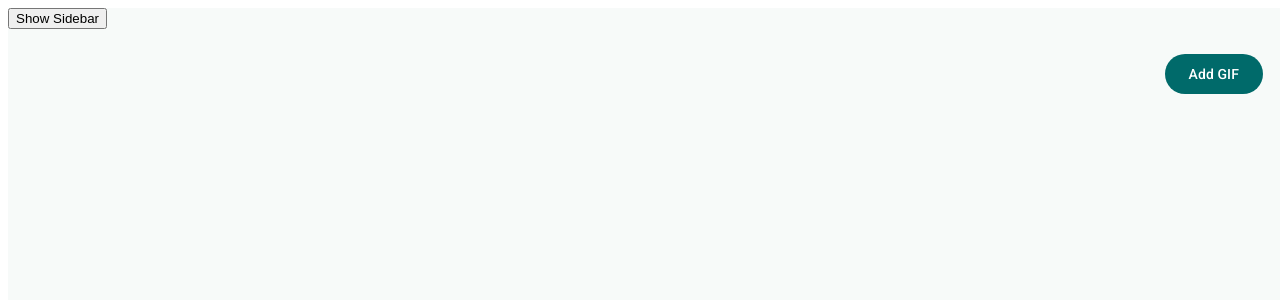
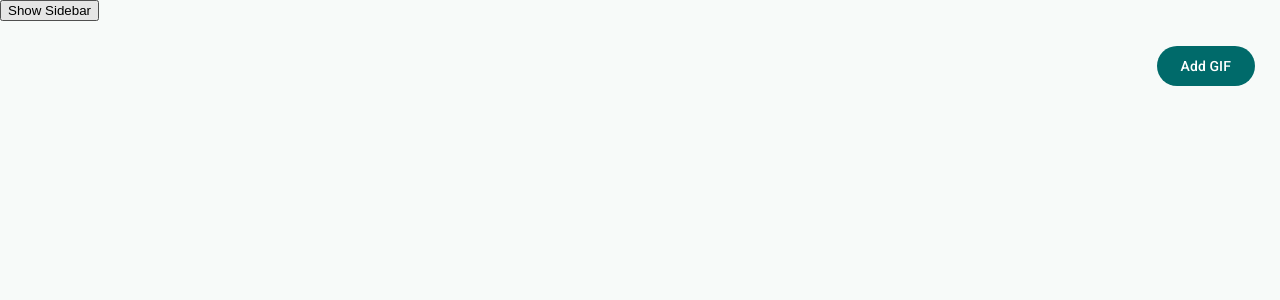
Before and after one commit to jrisner649/gif-project, an Angular app: page / in a window 1280 px wide. Shown: the top 300 px of the page. Built offline with nearby package versions, Linux system fonts and the light colour scheme.

Commit message:
ensure sidebar fills whole screen

```diff
--- a/src/styles.scss
+++ b/src/styles.scss
@@ -21,3 +21,9 @@ $cyan-color: map.get(mat.$cyan-palette, 80);
   border: 3px solid $cyan-color;
   border-radius: 32px;
 }
+
+html, body {
+  height: 100%;
+  margin: 0;
+  padding: 0;
+}
```
